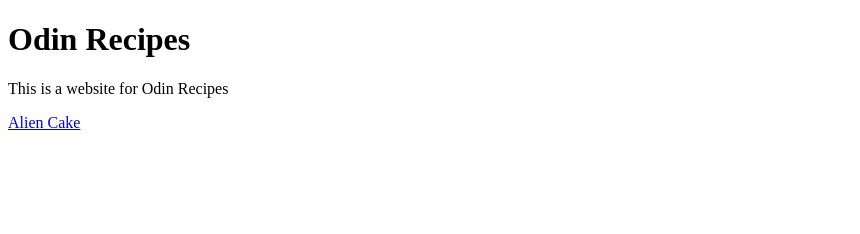
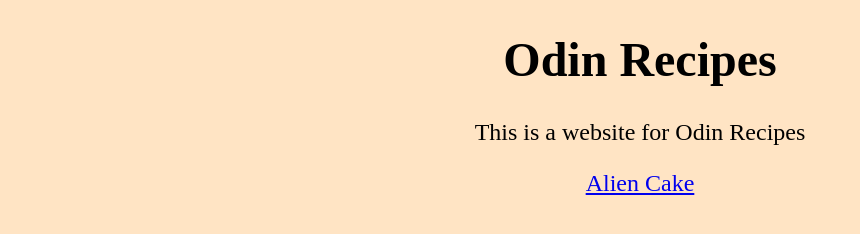
Before and after one commit to 13chief/odin-recipes, a plain HTML site: page index.html in a window 1280 px wide. Shown: the whole page, without its empty margins (0-860 px from the left). Drawn offline with Linux system fonts and the light colour scheme.

Commit message:
Reformatted README; added metadata; aligned some text and changed colors

```diff
--- a/index.html
+++ b/index.html
@@ -2,7 +2,14 @@
 <html lang="en-US">
     <head>
         <meta charset="UTF-8">
+        <meta name="viewport" content="width=device-width, initial-scale=1.0">
         <title>Odin Recipes</title>
+        <style>
+            body {text-align: center; background-color: bisque;}
+            h1 {font-size: 300%;}
+            p {font-size: 150%;}
+            a {font-size: 150%;}
+        </style>
     </head>
     <body>
         <h1>Odin Recipes</h1>
```
Also changed, not shown: recipes/alien-cake.html (+3 -3 lines), 1 other file.
